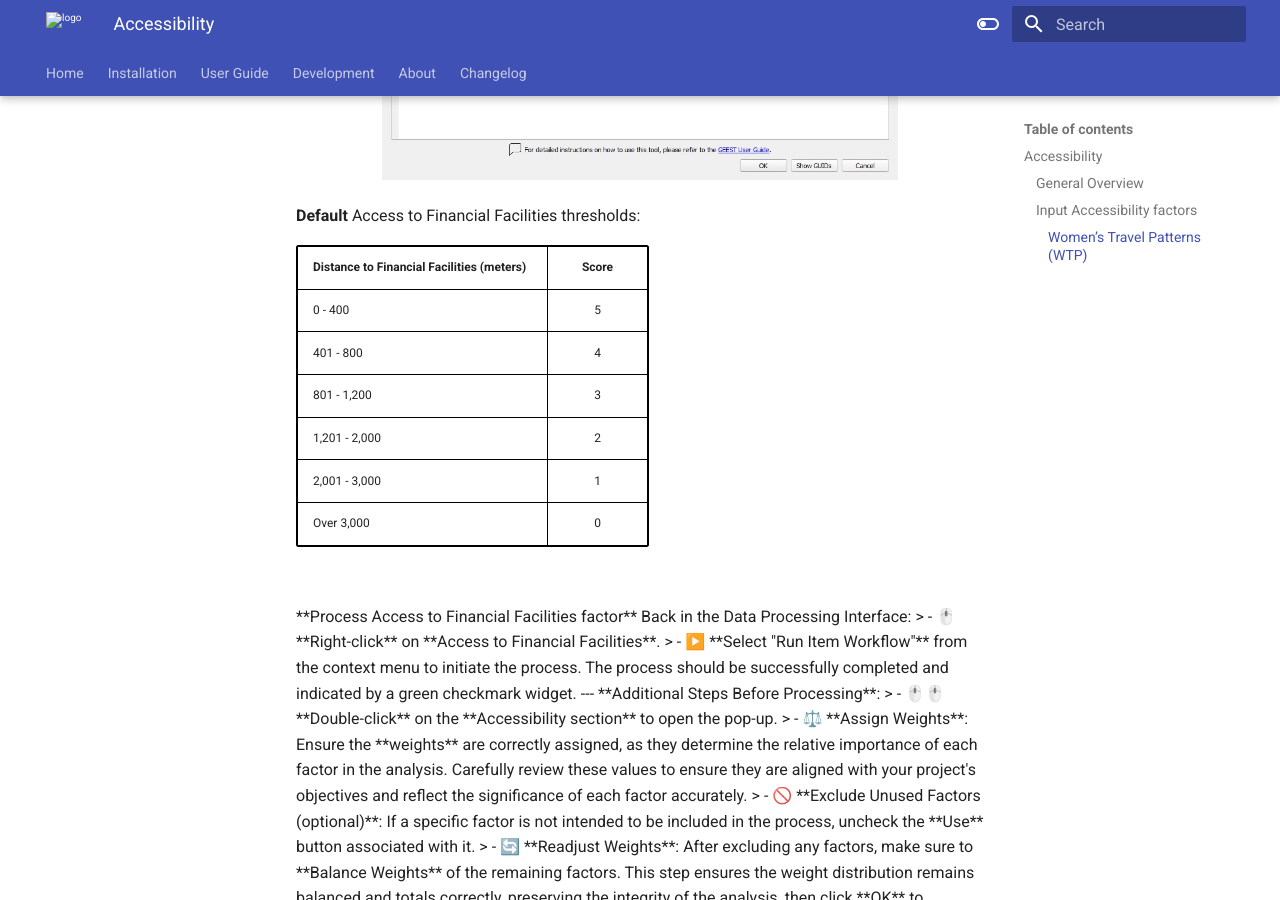
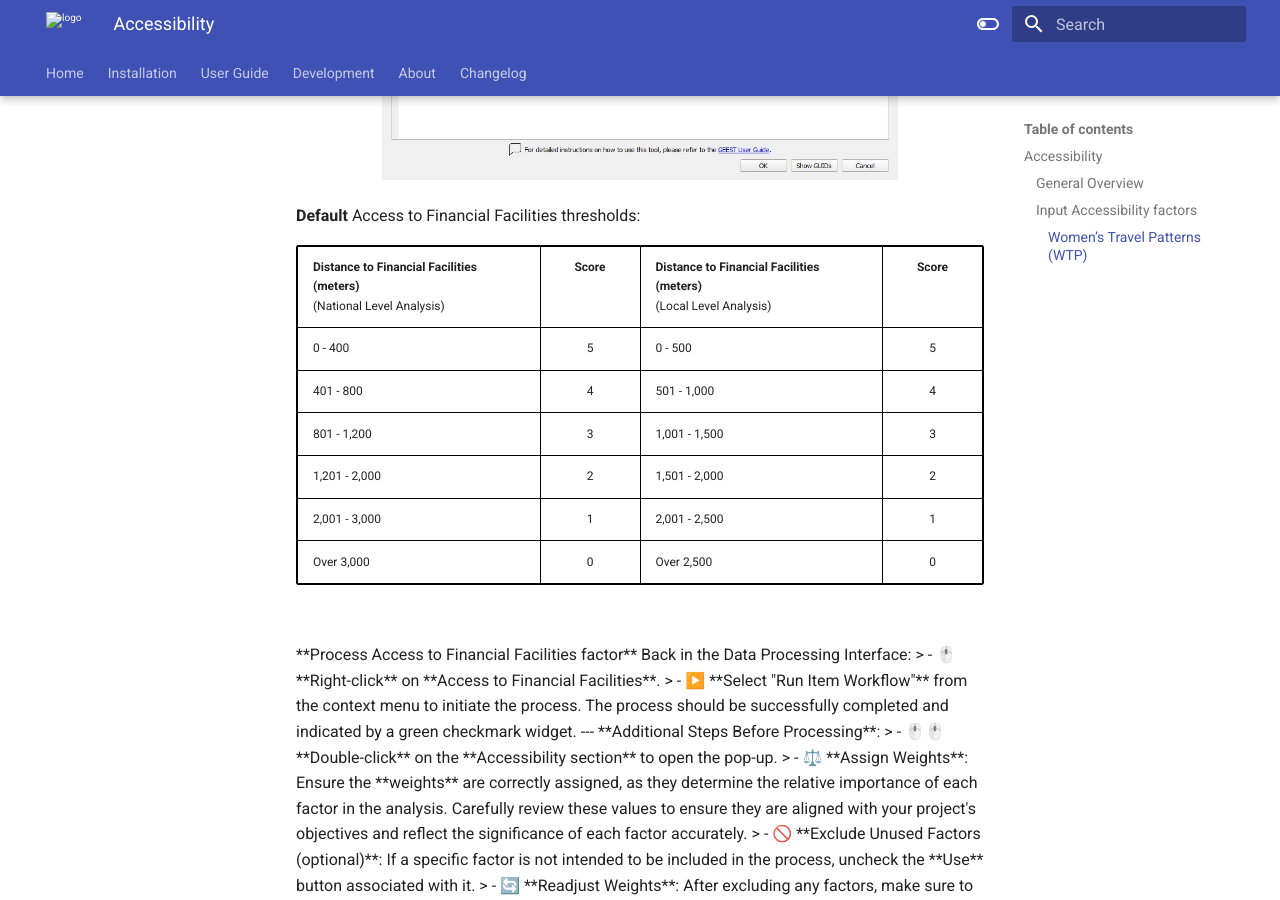
Before and after one commit to worldbank/GEEST, an MkDocs documentation site: the page built from docs/userguide/accessibility.md, in a window 1280 px wide and 900 px high, scrolled down 8245 px. Built offline with MkDocs 1.6.1 and Material for MkDocs 9.7.7, drawn with Linux system fonts in a browser that asks for light colours.

Commit message:
Update accessibility.md

```diff
--- a/docs/userguide/accessibility.md
+++ b/docs/userguide/accessibility.md
@@ -415,31 +415,45 @@ The process should be successfully completed and indicated by a green checkmark
 
 <table style="width:auto; border:1px solid black; border-collapse:collapse; margin-left:0; font-size:12px;">
   <tr style="border:1px solid black;">
-    <th style="border:1px solid black; width:250px;">Distance to Financial Facilities (meters)</th>
+    <th style="border:1px solid black; width:250px;"><strong>Distance to Financial Facilities (meters)</strong><br><span style="font-weight:normal;">(National Level Analysis)</span></th>
+    <th style="border:1px solid black; width:80px; text-align:center;">Score</th>
+    <th style="border:1px solid black; width:250px;"><strong>Distance to Financial Facilities (meters)</strong><br><span style="font-weight:normal;">(Local Level Analysis)</span></th>
     <th style="border:1px solid black; width:80px; text-align:center;">Score</th>
   </tr>
-  <tr style="border:1px solid black;">
+  <tr>
     <td style="border:1px solid black;">0 - 400</td>
     <td style="border:1px solid black; text-align:center;">5</td>
+    <td style="border:1px solid black;">0 - 500</td>
+    <td style="border:1px solid black; text-align:center;">5</td>
   </tr>
-  <tr style="border:1px solid black;">
+  <tr>
     <td style="border:1px solid black;">401 - 800</td>
     <td style="border:1px solid black; text-align:center;">4</td>
+    <td style="border:1px solid black;">501 - 1,000</td>
+    <td style="border:1px solid black; text-align:center;">4</td>
   </tr>
-  <tr style="border:1px solid black;">
+  <tr>
     <td style="border:1px solid black;">801 - 1,200</td>
     <td style="border:1px solid black; text-align:center;">3</td>
+    <td style="border:1px solid black;">1,001 - 1,500</td>
+    <td style="border:1px solid black; text-align:center;">3</td>
   </tr>
-  <tr style="border:1px solid black;">
+  <tr>
     <td style="border:1px solid black;">1,201 - 2,000</td>
     <td style="border:1px solid black; text-align:center;">2</td>
+    <td style="border:1px solid black;">1,501 - 2,000</td>
+    <td style="border:1px solid black; text-align:center;">2</td>
   </tr>
-  <tr style="border:1px solid black;">
+  <tr>
     <td style="border:1px solid black;">2,001 - 3,000</td>
     <td style="border:1px solid black; text-align:center;">1</td>
+    <td style="border:1px solid black;">2,001 - 2,500</td>
+    <td style="border:1px solid black; text-align:center;">1</td>
   </tr>
-  <tr style="border:1px solid black;">
+  <tr>
     <td style="border:1px solid black;">Over 3,000</td>
+    <td style="border:1px solid black; text-align:center;">0</td>
+    <td style="border:1px solid black;">Over 2,500</td>
     <td style="border:1px solid black; text-align:center;">0</td>
   </tr>
 </table>
```
